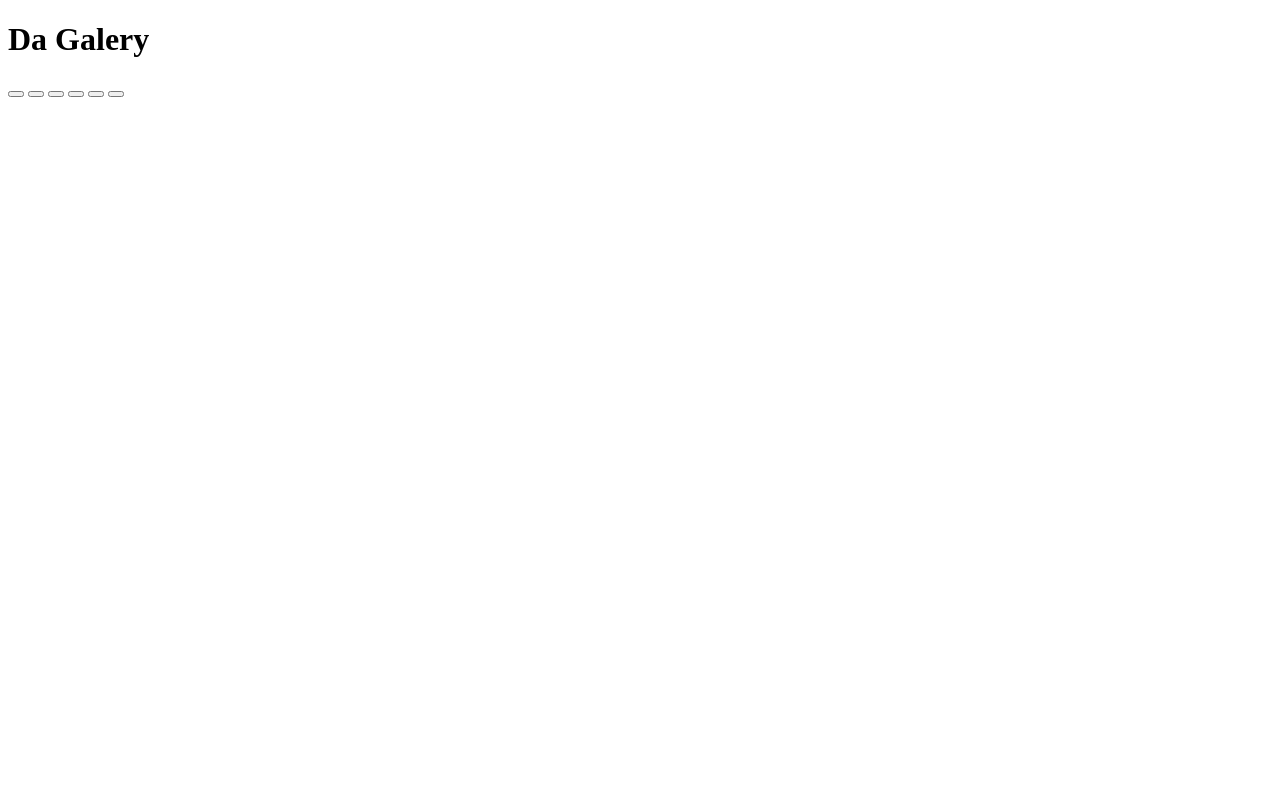
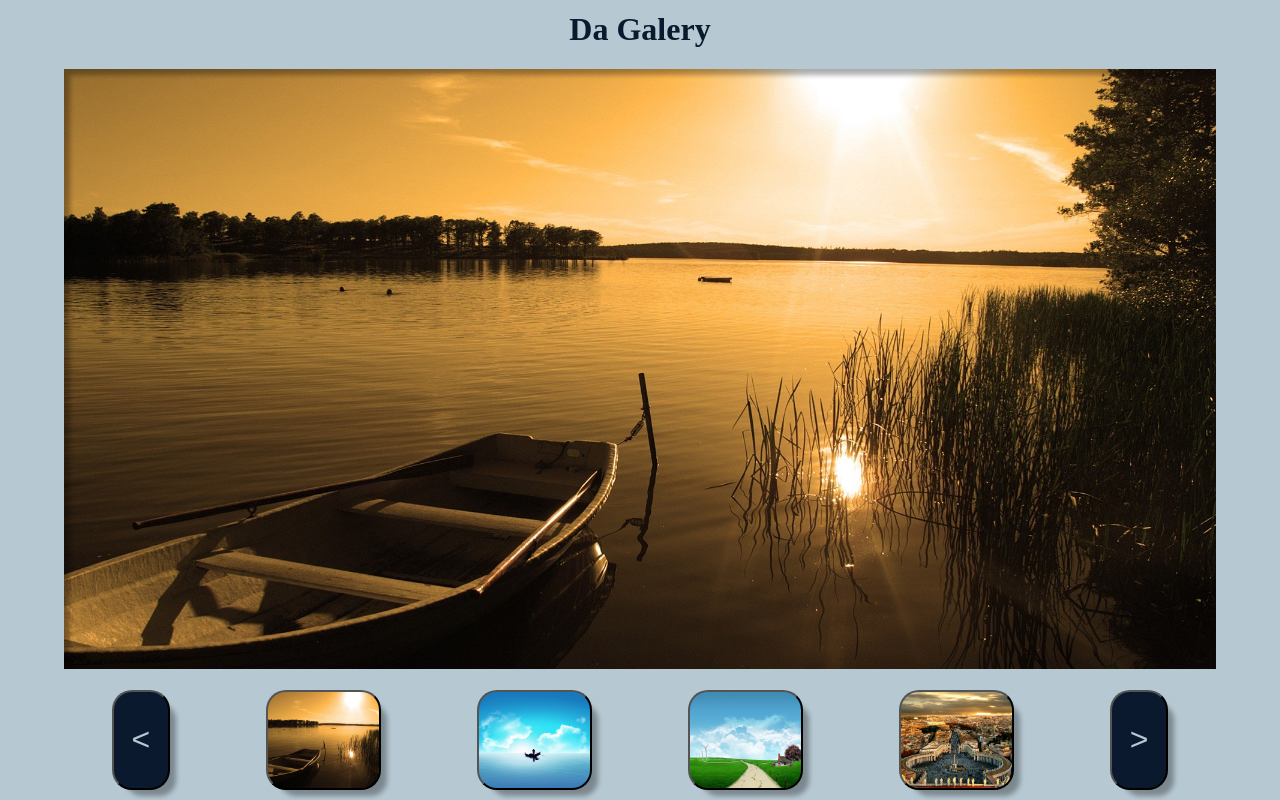
Before and after one commit to greenfox-zerda-lasers/BozsanyiArnold, a plain HTML site: page week-07/Galery project/index.html in a window 1280 px wide. Drawn offline with Linux system fonts and the light colour scheme.

Commit message:
everything is ready almost. JS file reqire modifications.

```diff
--- a/week-07/Galery project/index.html
+++ b/week-07/Galery project/index.html
@@ -8,16 +8,18 @@
   <body>
     <h1> Da Galery</h1>
 
-    <section id="actualPicture"></section>
+    <div class="first" id="currentImage"></div>
 
-    <nav class="buttonBar">
-      <button id="previous"></button>
-      <button id="first"></button>
-      <button id="second"></button>
-      <button id="third"></button>
-      <button id="fourth"></button>
-      <button id="next"></button>
+    <nav>
+      <button class="arrows">&lt;</button>
+      <button class="photos first"></button>
+      <button class="photos second"></button>
+      <button class="photos third"></button>
+      <button class="photos fourth"></button>
+      <button class="arrows">&gt;</button>
     </nav>
+
+    <!-- <script type="text/javascript" href="control.js"></script> -->
 
   </body>
 </html>
--- a/week-07/Galery project/style.css
+++ b/week-07/Galery project/style.css
@@ -0,0 +1,107 @@
+* {
+  padding: 0px;
+  margin: 0px;
+}
+
+body {
+  display: flex;
+  flex-direction: column;
+  justify-content: space-around;
+  align-items: center;
+  height: 100vh;
+  width: 100%;
+  background-color: #b6c8d2;
+}
+
+h1 {
+  color: #0a192d;
+  font-size: 2em;
+}
+
+img {
+  height: 75%;
+  width: 60%;
+}
+
+/*Navivation Bar*/
+
+nav {
+  width: 90%;
+  display: flex;
+  justify-content: space-around;
+}
+
+/*Buttons and its effects on hover and focus*/
+
+nav button{
+  border-radius: 20px;
+  box-shadow: 10px 10px 5px -4px rgba(0,0,0,0.32);
+  -webkit-box-shadow: 10px 10px 5px -4px rgba(0,0,0,0.32);
+  -moz-box-shadow: 10px 10px 5px -4px rgba(0,0,0,0.32);
+}
+
+nav button:hover, div {
+  box-shadow: inset 10px 10px 5px -4px rgba(0,0,0,0.32);
+  -webkit-box-shadow: inset 10px 10px 5px -4px rgba(0,0,0,0.32);
+  -moz-box-shadow: inset 10px 10px 5px -4px rgba(0,0,0,0.32);
+}
+
+nav button:focus {
+  box-shadow: inset 10px 10px 5px -4px rgba(0,0,0,0.32);
+  -webkit-box-shadow: inset 10px 10px 5px -4px rgba(0,0,0,0.32);
+  -moz-box-shadow: inset 10px 10px 5px -4px rgba(0,0,0,0.32);
+}
+
+.arrows {
+  width: 5%;
+  height: 100px;
+  background-color: #0a192d;
+  font-size: 2em;
+  color: #b6c8d2;
+}
+
+.arrows p {
+  font-size: 2em;
+  color: white;
+}
+
+.photos {
+  width: 10%;
+}
+
+#currentImage {
+  display: flex;
+  justify-content: center;
+  height: 75%;
+  width: 90%;
+}
+
+.first {
+  background-image: url(pictures/firstpic.jpg);
+  background-size: cover;
+  background-position: center;
+}
+
+.second {
+  background-image: url(pictures/secondpic.jpg);
+  background-size: cover;
+  background-position: center;
+}
+
+.third {
+  background-image: url(pictures/thirdpic.jpg);
+  background-size: cover;
+  background-position: center;
+}
+
+.fourth {
+  background-image: url(pictures/fourthpic.jpg);
+  background-size: cover;
+  background-position: center;
+}
+
+.fifth {
+  background-image: url(pictures/firstpic.jpg);
+  background-size: cover;
+  background-position: center;
+}
```
Also changed, not shown: week-07/Galery project/control.js (+48 -0 lines), week-07/Galery project/Pictures/eightpic.jpg (added), week-07/Galery project/Pictures/firstpic.jpg (added), week-07/Galery project/Pictures/fourthpic.jpg (added), week-07/Galery project/Pictures/secondpic.jpg (added), week-07/Galery project/Pictures/seventhpic.jpg (added), week-07/Galery project/Pictures/sixthpic.jpg (added), week-07/Galery project/Pictures/thirdpic.jpg (added).
